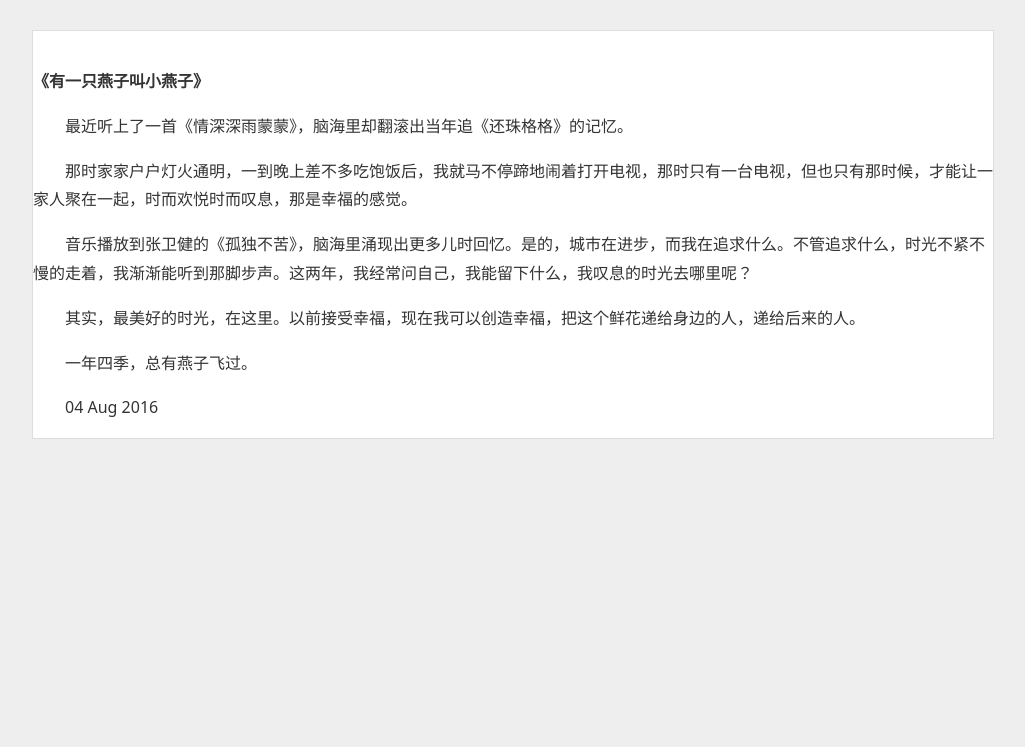
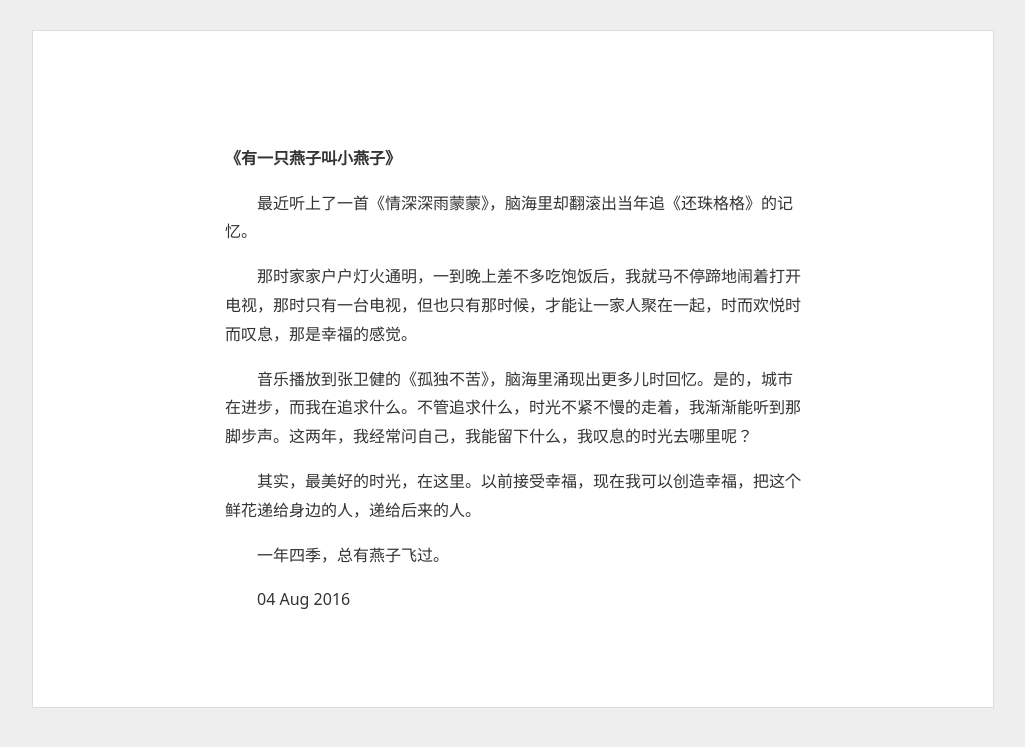
Before and after one commit to code-huisoido/myblog, a Jekyll site: the page built from _posts/2016-08-04-mood.html, in a window 1280 px wide. Shown: the top 747 px of the page, without its empty margins (127-1152 px from the left). Built offline with Jekyll 4.4.1, drawn with Linux system fonts in a browser that asks for light colours.

Commit message:
modified default

```diff
--- a/_layouts/default.html
+++ b/_layouts/default.html
@@ -8,6 +8,8 @@
 	<link rel="stylesheet" type="text/css" href="{{ site.baseurl }}/css/page.css">
 </head>
 <body>
+<div id="content">
 {{ content }}
+</div>
 </body>
 </html>
--- a/index.html
+++ b/index.html
@@ -6,8 +6,6 @@ title: 西伯利亚懒猪
 	<img src="{{ site.baseurl }}/image/desktop.jpg">
 </div> -->
 
-
-<div id="content">
 	<h1>西伯利亚懒猪</h1>
 	<h2 id="tagline">这里是一只迷惘的猪之人生旅行心得</h2>
 
@@ -38,4 +36,3 @@ title: 西伯利亚懒猪
 		GitHub:<a target="_blank" href="https://github.com/code-huisoido"><i>https://github.com/code-huisoido</i></a>
 		</p>
 	</div>
-</div>
```
